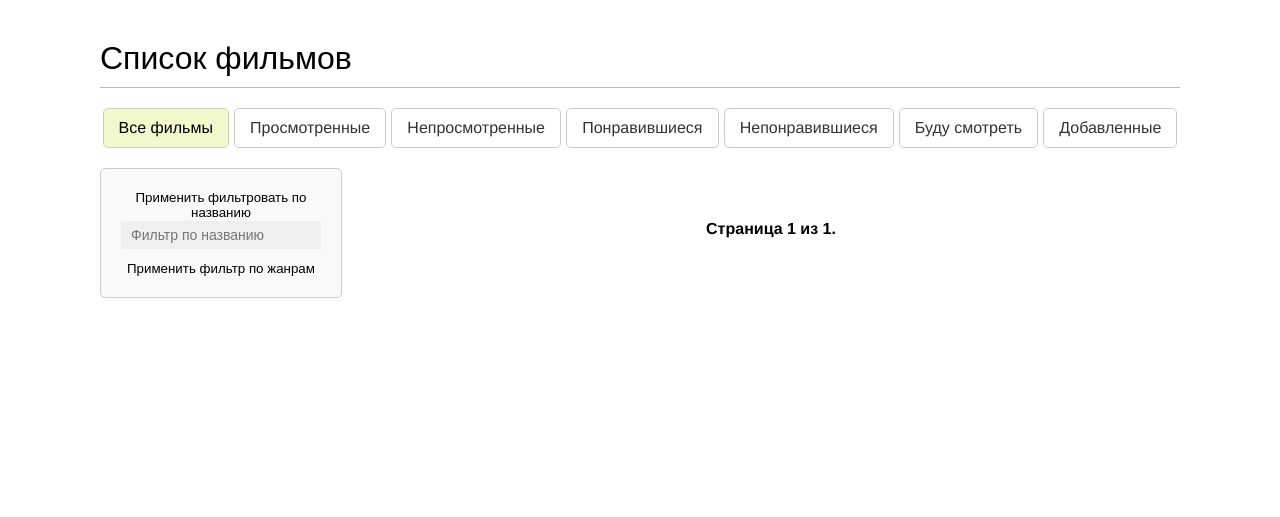
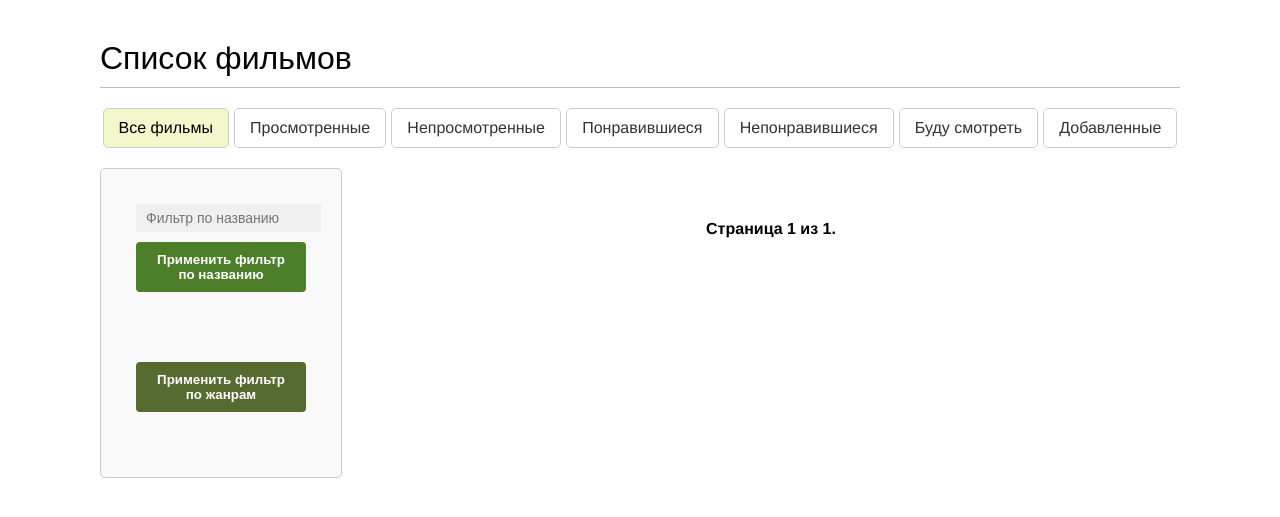
Before and after one commit to andreynetrebin/movie_watcher, a Django app: page /movies/?filter=all in a window 1280 px wide. Shown: the part 160-677 px from the top of the page. Run offline with Django 5.2, Linux system fonts and the light colour scheme; the visitor is signed in with stand-in values (Sample User, id 1); data that the repository does not hold is empty; parts of the project's set-up code (start-up, migrations or seed data) failed here and were passed over; some libraries are stand-ins or nearby versions; some web fonts are replaced.

Commit message:
changed view filters

```diff
--- a/movies/templates/movies/movie/list.html
+++ b/movies/templates/movies/movie/list.html
@@ -185,4 +185,5 @@ document.querySelectorAll('button.recently-watched').forEach(function(watchedRec
     });
 });
 
+
 {% endblock %}
--- a/movies/templates/movies/movie/list_movies.html
+++ b/movies/templates/movies/movie/list_movies.html
@@ -14,21 +14,31 @@
 <div class="sidebar">
     <div class="filter">
         <form method="GET" action="">
-        <button type="submit">Применить фильтровать по названию</button>
+            <div class="filter-group">
                 <input type="text" name="title" placeholder="Фильтр по названию" value="{{ title_filter }}">
-        <button type="submit">Применить фильтр по жанрам</button>
+                <button type="submit" class="filter-btn title-filter">
+                    Применить фильтр по названию
+                </button>
+            </div>
+
+            <div class="filter-group">
+                <button type="submit" class="filter-btn genre-filter">
+                    Применить фильтр по жанрам
+                </button>
                 <input type="hidden" name="filter" value="{{ filter_type }}">
+                <div class="genre-checkboxes">
                     {% for genre in all_genres %}
-            <label>
+                        <label class="checkbox-label">
                             <input type="checkbox" name="genres" value="{{ genre.id }}"
                                 {% if genre.id in selected_genres %}checked{% endif %}>
                             {{ genre.name }}
-            </label><br>
+                        </label>
                     {% endfor %}
+                </div>
+            </div>
         </form>
     </div>
-</div>
-<div class="movie-container">
+</div><div class="movie-container">
     <div class="movie-list">
         <ul>
             {% for movie in page_obj %}
--- a/static/css/base.css
+++ b/static/css/base.css
@@ -1010,3 +1010,56 @@ button.wishlist i.transparent {
         flex: 1 1 100%; /* Один фильм в ряд на очень маленьких экранах */
     }
 }
+
+/* Стили для кнопок фильтров */
+.filter-btn {
+    padding: 10px 15px;
+    border: none;
+    border-radius: 4px;
+    cursor: pointer;
+    font-weight: bold;
+    transition: all 0.3s ease;
+    margin: 10px 0;
+    display: block;
+    width: 100%;
+}
+
+.title-filter {
+    background-color: #4d7f2a; /* Темно-оливковый */
+    color: white;
+}
+
+.genre-filter {
+    background-color: #556B2F; /* Немного светлее */
+    color: white;
+}
+
+.filter-btn:hover {
+    filter: brightness(110%);
+    transform: translateY(-1px);
+}
+
+/* Стили для группы фильтров */
+.filter-group {
+    margin-bottom: 20px;
+    padding: 15px;
+    background-color: #f9f9f9;
+    border-radius: 4px;
+}
+
+.genre-checkboxes {
+    margin-top: 10px;
+    display: grid;
+    gap: 8px;
+}
+
+.checkbox-label {
+    display: flex;
+    align-items: center;
+    gap: 8px;
+    cursor: pointer;
+}
+
+.checkbox-label input {
+    margin: 0;
+}
```
Also changed, not shown: CHANGELOG.md. Lines whose indentation alone changed are shown as unchanged.
